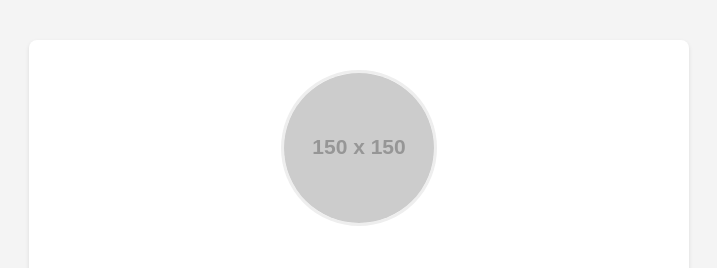
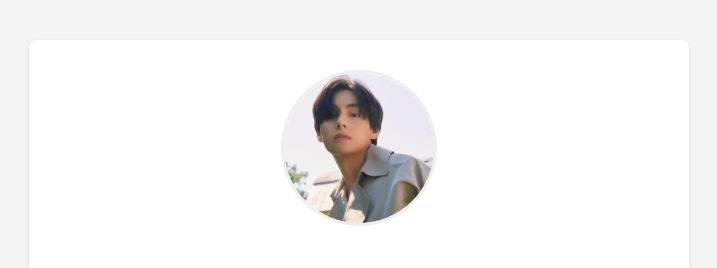
Before and after one commit to UShang999/UShang999.github.io, a plain HTML site: page index.html in a window 1280 px wide. Shown: the top 268 px of the page, without its empty margins (281-998 px from the left). Drawn offline with Linux system fonts and the light colour scheme; placeholder pictures from the web are drawn by us.

Commit message:
Update profile picture

```diff
--- a/index.html
+++ b/index.html
@@ -65,7 +65,7 @@
 </head>
 <body>
     <div class="container">
-        <img src="https://via.placeholder.com/150" alt="Фото профиля" class="profile-pic">
+        <img src="profile.jpg" alt="Фото профиля" class="profile-pic">
         <h1>Гицел Полина</h1>
         <p class="about-me">Моё почтение. Мой микс - это саморазвитие от нейронных связей до финансовых стратегий, от киберспорта до эстетики.</p>
         <p class="quote">Огонь может поддерживаться чем угодно, если начнёт заканчиваться газ, я сожгу дом.</p>
```
